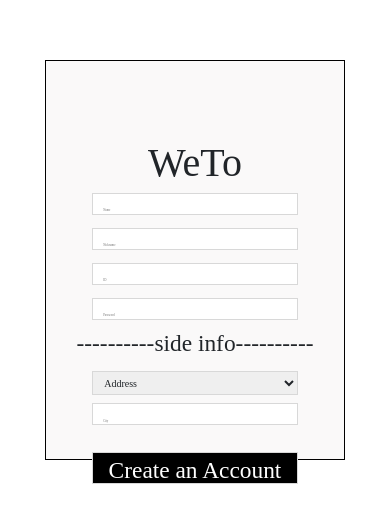
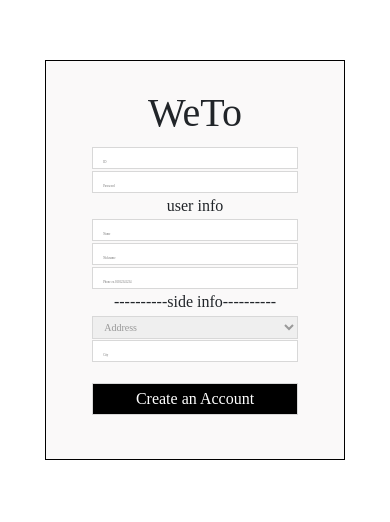
Before and after one commit to nanannannana/weToo, a React (Create React App) app: page /Join in a window 390 px wide. Shown: the part 162-684 px from the top of the page. Built offline with nearby package versions, Linux system fonts and the light colour scheme.

Commit message:
Feat:join phone input add

```diff
--- a/src/components/mypage/Info.css
+++ b/src/components/mypage/Info.css
@@ -5,28 +5,6 @@
       format('woff');
     font-weight: normal;
     font-style: normal;
-  }
-  font-family: 'ONE-Mobile-Title';
-  font-size: 1.7vw;
-  @media (max-width: 1919px) {
-    font-size: 2vw;
-  }
-  @media (max-width: 1441px) {
-    font-size: 2.5vw;
-    margin-bottom: 30px;
-  }
-  @media (max-width: 1200px) {
-    font-size: 3.5vw;
-  }
-  @media (max-width: 769px) {
-    font-size: 5vw;
-    margin-bottom: 25px;
-  }
-  @media (max-width: 426px) {
-    font-size: 6vw;
-  }
-  @media (max-width: 321px) {
-    font-size: 7vw;
   }
 }
 
--- a/src/pages/Join.jsx
+++ b/src/pages/Join.jsx
@@ -19,7 +19,7 @@ const Div = styled.div`
 const Logo = styled.p`
   width: 137px;
   height: 65px;
-  margin: 70px auto -10px;
+  margin: 20px auto 0px;
 
   font-family: 'Port Lligat Slab';
   font-style: normal;
@@ -38,6 +38,15 @@ const ID = styled.input`
   }
 `;
 const Name = styled.input`
+  width: 69%;
+  height: 3%;
+  padding: 10px;
+  border: 1px solid #d8d8d8;
+  ::placeholder {
+    font-size: 3px;
+  }
+`;
+const Phone = styled.input`
   width: 69%;
   height: 3%;
   padding: 10px;
@@ -69,6 +78,7 @@ const City = styled.select`
   height: 6%;
   padding-left: 7px;
   border: 1px solid #d8d8d8;
+  color: #999999;
   font-size: 10px;
   ::placeholder {
     font-size: 3px;
@@ -99,6 +109,7 @@ export default function JoinBox() {
 
   const [id, setId] = useState('');
   const [pwd, setPwd] = useState('');
+  const [phone, setPhone] = useState('');
   const [name, setName] = useState('');
   const [nickname, setNickname] = useState('');
   const [city, setCity] = useState('');
@@ -118,11 +129,20 @@ export default function JoinBox() {
   const registerNickname = (e) => {
     setNickname(e.target.value);
   };
+  const registerPhone = (e) => {
+    setPhone(e.target.value);
+  };
   const registerAddress = (e) => {
     setAddress(e.target.value);
   };
-
+  console.log('번호길이',phone.length);
+  console.log('번호타입',phone.type);
   const register = async () => {
+    if(phone.length !== 11){
+      alert('11자리가 맞는지 확인해주세요.');
+    }else if(phone[0,2] !== '010'){
+      alert('옳바른 형식이 아닙니다. ex.01012341234');
+    } else
     try {
       const request = await axios({
         method: 'post',
@@ -134,6 +154,7 @@ export default function JoinBox() {
           address: address,
           name: name,
           nickName: nickname,
+          phone: phone
         },
       });
 
@@ -155,14 +176,6 @@ export default function JoinBox() {
     <>
       <Div>
         <Logo onClick={() => window.open('/', '_self')}>WeTo</Logo>
-        <Name placeholder="Name" value={name} onChange={registerName}></Name>
-        <br />
-        <Nickname
-          placeholder="Nickname"
-          value={nickname}
-          onChange={registerNickname}
-        ></Nickname>
-        <br />
         <ID placeholder="ID" value={id} onChange={registerId} required />
         <br />
         <PW
@@ -172,6 +185,16 @@ export default function JoinBox() {
           onChange={registerPwd}
           required
         />
+        <div>user info</div>
+        <Name placeholder="Name" value={name} onChange={registerName}></Name>
+        <br />
+        <Nickname
+          placeholder="Nickname"
+          value={nickname}
+          onChange={registerNickname}
+        ></Nickname>
+        <Phone placeholder="Phone ex.01012341234" value={phone} onChange={registerPhone} type='number' required></Phone>
+        <br />
         <div>----------side info----------</div>
         <City name="items1" onChange={registerCity} required>
           <option value="">Address</option>
--- a/src/pages/Login.jsx
+++ b/src/pages/Login.jsx
@@ -163,11 +163,6 @@ export default function Login() {
       }
   };
 
-  const Loginstart = () => {
-    if (id == '') {
-      alert('아이디를 입력해주세요.');
-    }
-  };
   return (
     <>
       <Div>
```
Also changed, not shown: 1 other file (tests, documents, lock files or other folders).
